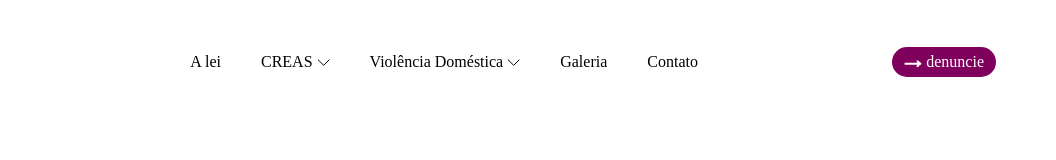
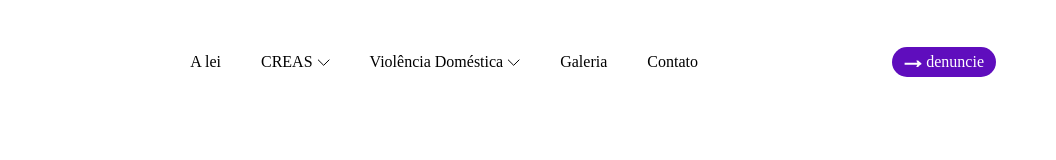
Before and after one commit to alexandresantosbra/violencia-domestica, a plain HTML site: page index.html in a window 1280 px wide. In both pictures the pointer is over the link "denuncie". Shown: the full height of the page, 224-1280 px from the left. Drawn offline with Linux system fonts and the light colour scheme.

Commit message:
alterei o hover do button

```diff
--- a/index.html
+++ b/index.html
@@ -44,6 +44,10 @@
     </nav>
   </header>
 
+  <footer>
+
+  </footer>
+
 </body>
 
 </html>
--- a/styles/header.css
+++ b/styles/header.css
@@ -27,3 +27,7 @@ nav ul li a:hover {
   padding: 6px 12px;
   border-radius: 22px;
 }
+
+.b-denuncie:hover{
+  background-color: #5f0dbd;
+}
```
